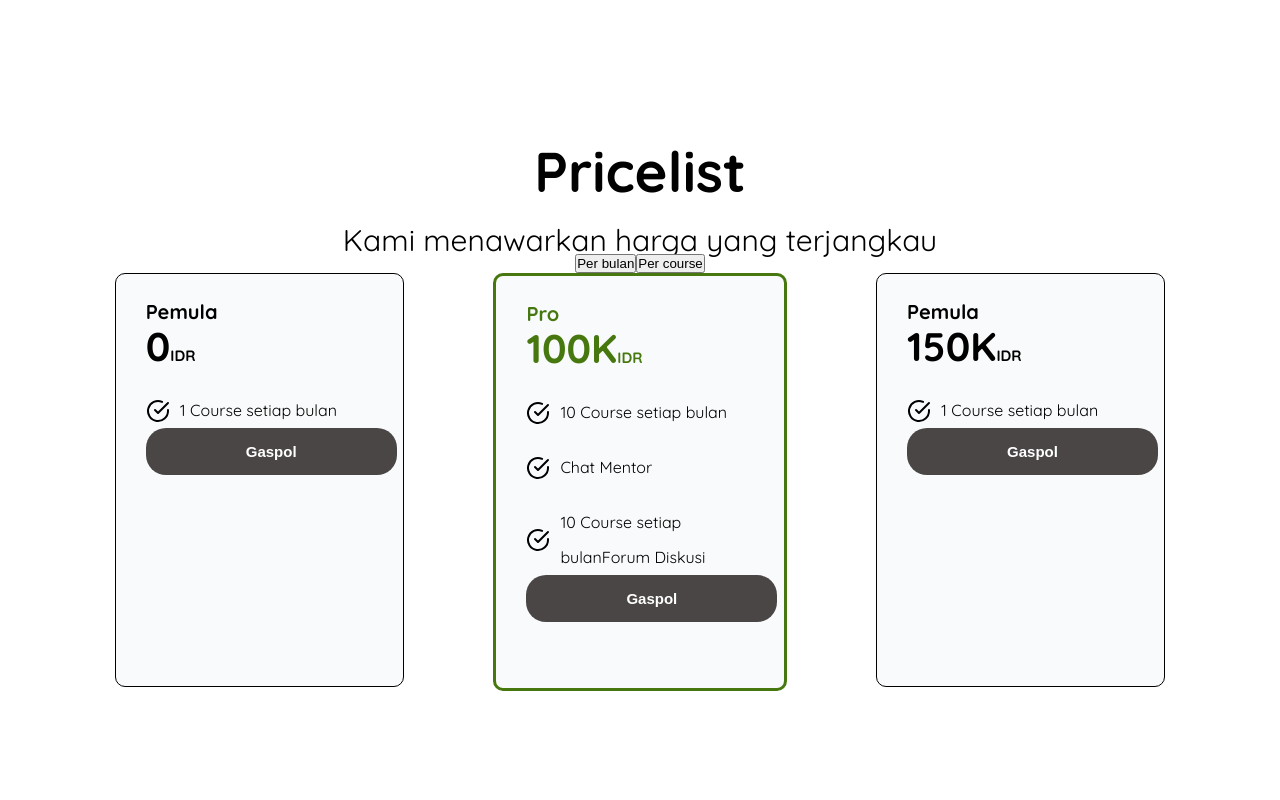
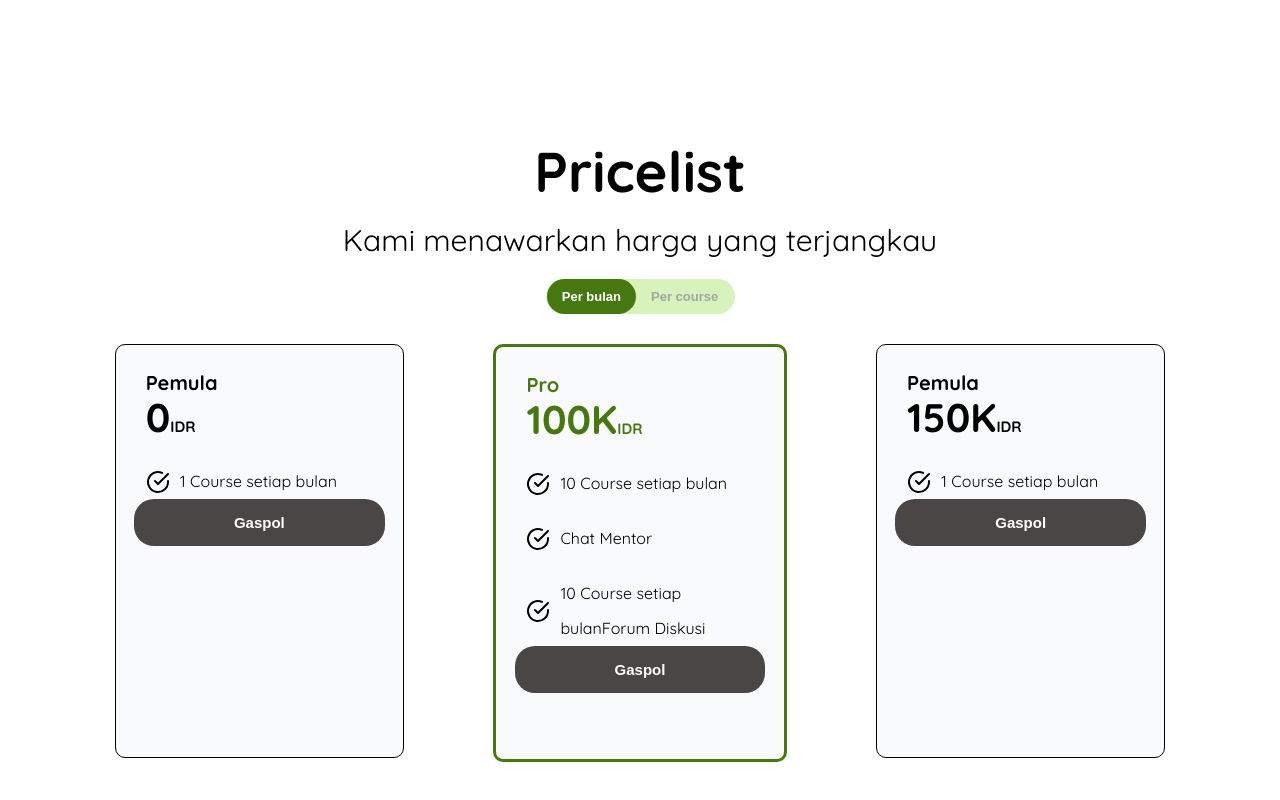
Before and after one commit to AndhikaPrasetya/course-online, a plain HTML site: page index.html in a window 1280 px wide. Shown: the part 2666-3466 px from the top of the page. Before the commit the page ends 3357 px from the top, so only its background shows below. Drawn offline with Linux system fonts and the light colour scheme.

Commit message:
btn-price

```diff
--- a/assets/style.css
+++ b/assets/style.css
@@ -3,14 +3,14 @@ body {
     ;
 }
 
-*{
+* {
     margin: 0;
     padding: 0;
     /* border: 1px solid; */
 
 }
 
-.container{
+.container {
     width: 1140px;
     margin: 0 auto;
     /* border: 1px solid; */
@@ -19,16 +19,18 @@ body {
 /* .nav-toggle{
     flex-shrink: 0;
 } */
-.nav{
+.nav {
     display: flex;
     padding: 15px 25px;
     /* border: 1px solid; */
     justify-content: space-between;
 }
-.logo{
+
+.logo {
     font-size: 40px;
-   padding:10px
+    padding: 10px
 }
+
 .nav-list {
     flex-shrink: 0;
     width: 400px;
@@ -42,41 +44,43 @@ body {
 
 }
 
-.nav-list a{
+.nav-list a {
     text-decoration: none;
     text-transform: none;
     color: black;
 }
 
 
-.hero{
+.hero {
     /* border: 1px solid; */
     display: flex;
     justify-content: space-between;
     align-items: center;
     padding: 0 120px;
-    height:  600px;
+    height: 600px;
     margin-bottom: 50px;
 }
 
-.hero-bold{
+.hero-bold {
     width: 600px;
     font-size: 60px;
     font-weight: 700;
 
 }
 
-.hero-title{
+.hero-title {
     margin-top: 20px;
     width: 400px;
     font-weight: 300;
     font-size: 18px;
 }
-.img-hero{
+
+.img-hero {
     height: 400px;
     width: 400px;
 }
-.btn-price{
+
+.btn-price {
     padding: 10px 15px;
     background-color: white;
     border-radius: 20px;
@@ -85,7 +89,8 @@ body {
     color: black;
     margin-top: 15px;
 }
-.info{
+
+.info {
     /* border: 1px solid; */
     margin-top: 30px;
 }
@@ -94,14 +99,14 @@ body {
     text-align: center;
 }
 
-.info-text h1{
+.info-text h1 {
     font-weight: 700;
     font-size: 56px;
     line-height: 50px;
     margin-bottom: 30px;
 }
 
-.info-text p{
+.info-text p {
     font-weight: 400;
     font-size: 30px;
     line-height: 28px;
@@ -129,19 +134,20 @@ body {
     text-align: center;
 }
 
-.grid-item img{
+.grid-item img {
     height: 70px;
 }
+
 /* .grid-item {
     display: flex;
     align-items: center;
   } */
 
-  .grid-item h3{
+.grid-item h3 {
     margin-left: 30px;
 }
 
-  .superiority{
+.superiority {
     display: flex;
     /* border: 1px solid; */
     align-items: center;
@@ -149,31 +155,31 @@ body {
 
 }
 
-  .superiority-title{
+.superiority-title {
     width: 40%;
 
 }
 
-  .superiority-title h1{
+.superiority-title h1 {
     font-size: 40px;
     text-transform: capitalize;
     font-weight: 700;
-    line-height:50px ;
+    line-height: 50px;
 }
 
-  .superiority-title p{
+.superiority-title p {
     font-size: 15px;
     line-height: 25px;
     margin-top: 10px;
 }
 
-  .superiority-img{
+.superiority-img {
     height: 300px;
     width: 500px;
     /* border: 1px solid; */
 }
 
-.btn-superiority{
+.btn-superiority {
     margin-top: 40px;
     padding: 10px 15px;
     background-color: white;
@@ -184,76 +190,112 @@ body {
 }
 
 
-/* .price{
-    background-color: #2f9456 ;
-} */
+.price {
+    height: 100vh;
+}
 
-.price-text{
+.price-text {
     width: 100%;
     text-align: center;
 }
 
-.price-text h1{
+.price-text h1 {
     font-weight: 700;
     font-size: 56px;
     line-height: 50px;
     margin-bottom: 30px;
 }
 
-.price-text p{
+.price-text p {
     font-weight: 400;
     font-size: 30px;
     line-height: 28px;
 }
 
-.switcher{
+.switcher {
     display: flex;
-    justify-content:center
+    justify-content: center;
+    align-items: center;
+    border: 1px;
+    border-radius: 50px;
+    width: 189px;
+    background-color:#d7f2ba;
+    margin: 0 auto;
+    margin-top: 25px;
+margin-bottom: 30px;
+
 }
 
-.row-card{
+.on-tab {
+    border: none;
+    padding: 10px 15px;
+    background-color: #46780f;
+    color: white;
+    border-radius: 50px;
+    font-size: 13px;
+    font-weight: 700;
+}
+
+.off-tab {
+    border: none;
+    padding: 10px 15px;
+    background-color: #d7f2ba;
+    border-radius: 50px;
+    font-size: 13px;
+    font-weight: 700;
+    color:#a4a4a4 ;
+}
+
+.row-card {
     display: grid;
     grid-template-columns: repeat(3, 1fr);
     gap: 2px;
     /* padding: 0px 60px; */
 }
 
-.card-price{
+.card-price {
     height: 100%;
     margin: auto;
     width: 60%;
-    background:#f9fafb;
+    background: #f9fafb;
     border: 1px solid;
     border-radius: 10px;
     padding: 20px 30px;
     line-height: 35px;
 }
 
-.card-price h2{
+.card-price h2 {
     font-size: 20px;
     font-weight: 700;
 }
 
-.card-price h3{
+.card-price h3 {
     font-size: 40px;
 }
 
-.card-price span{
+.card-price span {
     font-size: 15px;
 }
 
-.card-price-list{
+.card-price-list {
     display: flex;
     align-items: center;
     margin-top: 20px;
     /* padding: 10px 20px; */
 }
 
-.card-price-list p{
+.card-price-list p {
     margin-left: 10px;
 }
 
-.card-price button{
+
+.btn-subs {
+    display: flex;
+    align-items: center;
+    justify-content: center;
+}
+
+.btn-subs button {
     border-radius: 20px;
     font-size: 15px;
     font-weight: 700;
@@ -261,5 +303,4 @@ body {
     padding: 15px 100px;
     color: white;
     background-color: rgb(75, 70, 70);
-
 }
--- a/index.html
+++ b/index.html
@@ -88,16 +88,21 @@
         </div>
       </section>
 
+
       <section class="price">
+
         <div class="price-text">
           <h1>Pricelist</h1>
           <p>Kami menawarkan harga yang terjangkau</p>
         </div>
+
         <div class="switcher">
           <button class="on-tab">Per bulan</button>
           <button class="off-tab">Per course</button>
         </div>
+
         <div class="row-card">
+
           <div class="card-price">
             <h2>Pemula</h2>
             <h3>0<span>IDR</span></h3>
@@ -105,8 +110,11 @@
               <img src="./assets/img/check.svg" alt="" />
               <p>1 Course setiap bulan</p>
             </div>
-            <button>Gaspol</button>
+            <div class="btn-subs">
+              <button>Gaspol</button>
+            </div>
           </div>
+
           <div class="card-price" style="border: 3px solid #46780f">
             <h2 style="color: #46780f">Pro</h2>
             <h3 style="color: #46780f">
@@ -116,6 +124,7 @@
               <img src="./assets/img/check.svg" alt="" />
               <p>10 Course setiap bulan</p>
             </div>
+
             <div class="card-price-list">
               <img src="./assets/img/check.svg" alt="" />
               <p>Chat Mentor</p>
@@ -124,8 +133,11 @@
               <img src="./assets/img/check.svg" alt="" />
               <p>10 Course setiap bulanForum Diskusi</p>
             </div>
-            <button>Gaspol</button>
+            <div class="btn-subs">
+              <button>Gaspol</button>
+            </div>
           </div>
+
           <div class="card-price">
             <h2>Pemula</h2>
             <h3>150K<span>IDR</span></h3>
@@ -133,7 +145,10 @@
               <img src="./assets/img/check.svg" alt="" />
               <p>1 Course setiap bulan</p>
             </div>
-            <button>Gaspol</button>
+            <div class="btn-subs">
+              <button>Gaspol</button>
+            </div>
+
           </div>
         </div>
       </section>
```
Lines whose indentation alone changed are shown as unchanged.
